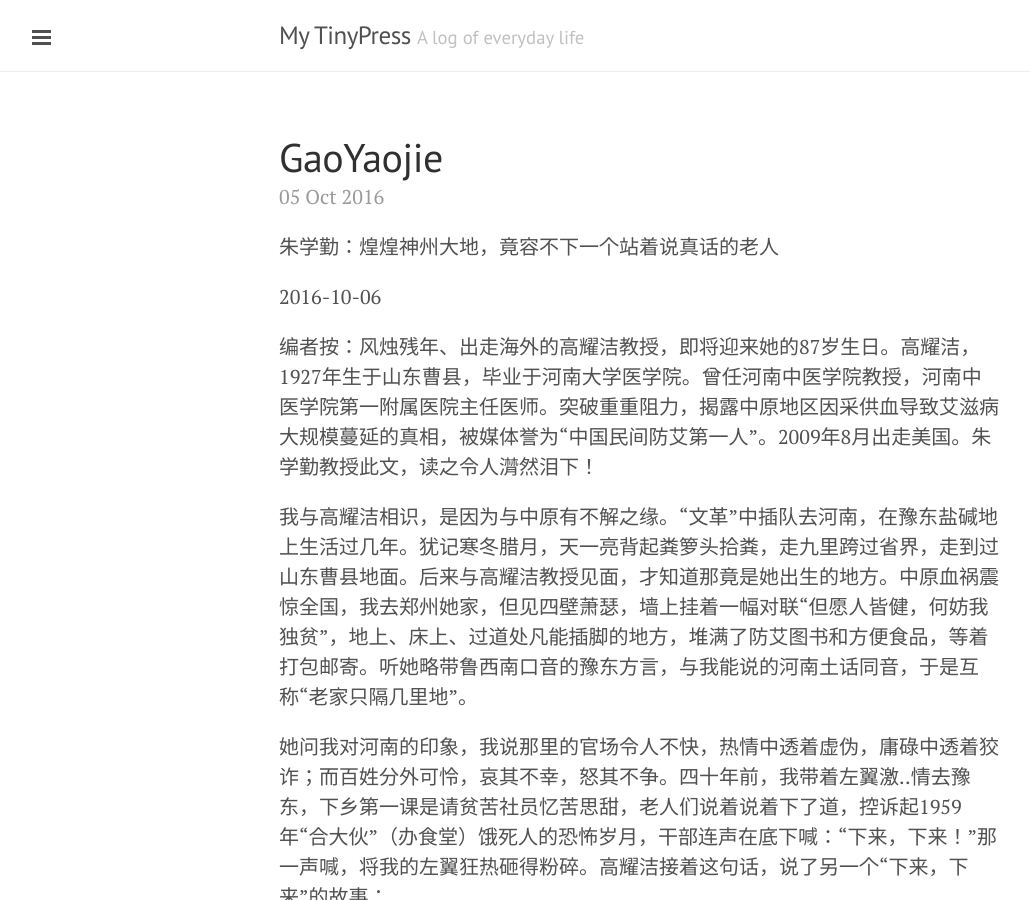
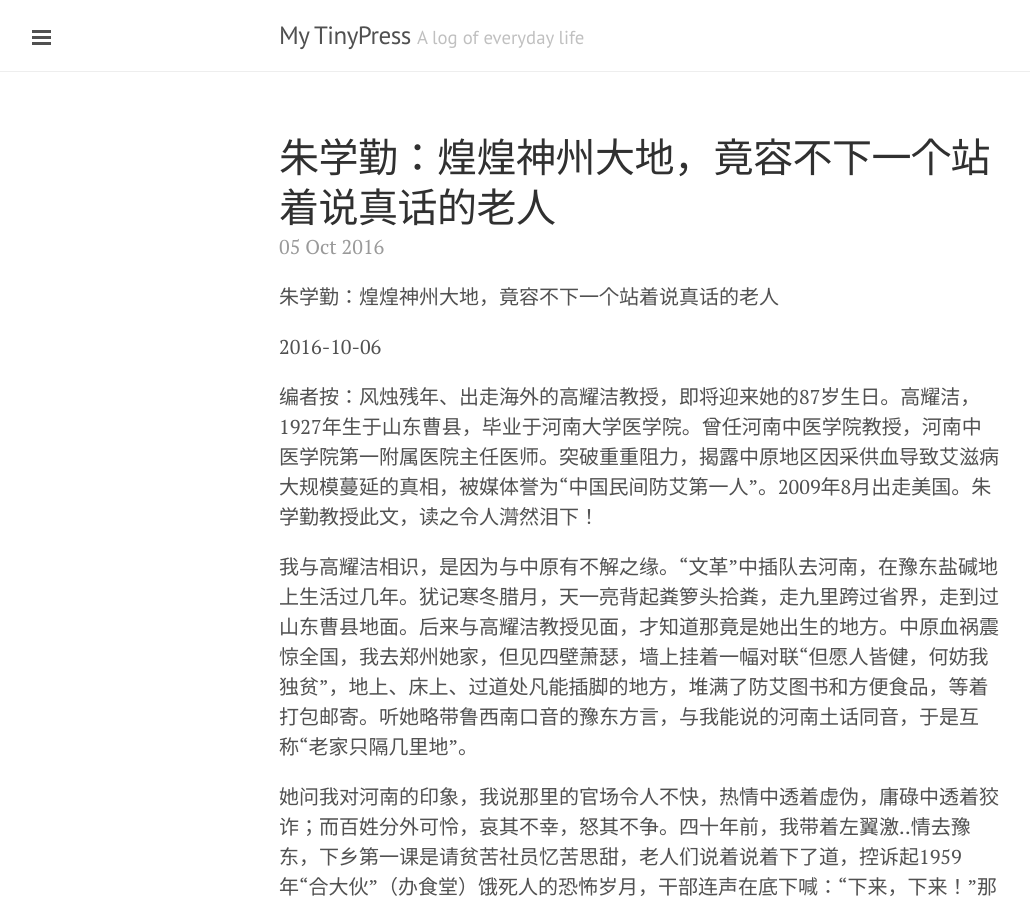
Before and after one commit to GuanglinDu/GuanglinDu.github.io, a Jekyll site: the page built from _posts/2016-10-05-gaoyaojie.markdown, in a window 1280 px wide and 900 px high. Shown: the whole window, without its empty margins (1-1031 px from the left). Built offline with Jekyll 4.4.1, drawn with Linux system fonts in a browser that asks for light colours.

Commit message:
Post update: GaoYaojie

```diff
--- a/_posts/2016-10-05-gaoyaojie.markdown
+++ b/_posts/2016-10-05-gaoyaojie.markdown
@@ -1,6 +1,6 @@
 ---
 published: true
-title: GaoYaojie
+title: 朱学勤：煌煌神州大地，竟容不下一个站着说真话的老人
 layout: post
 ---
 朱学勤：煌煌神州大地，竟容不下一个站着说真话的老人
```
